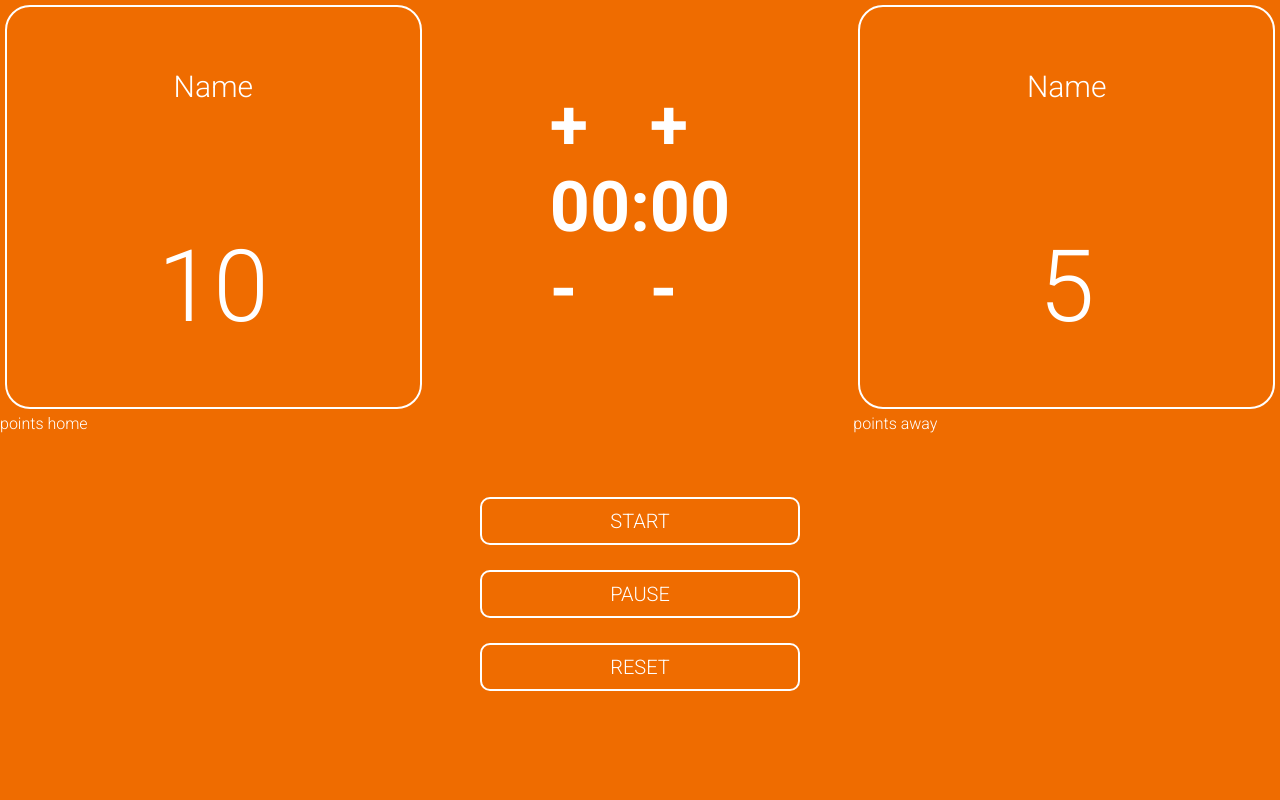
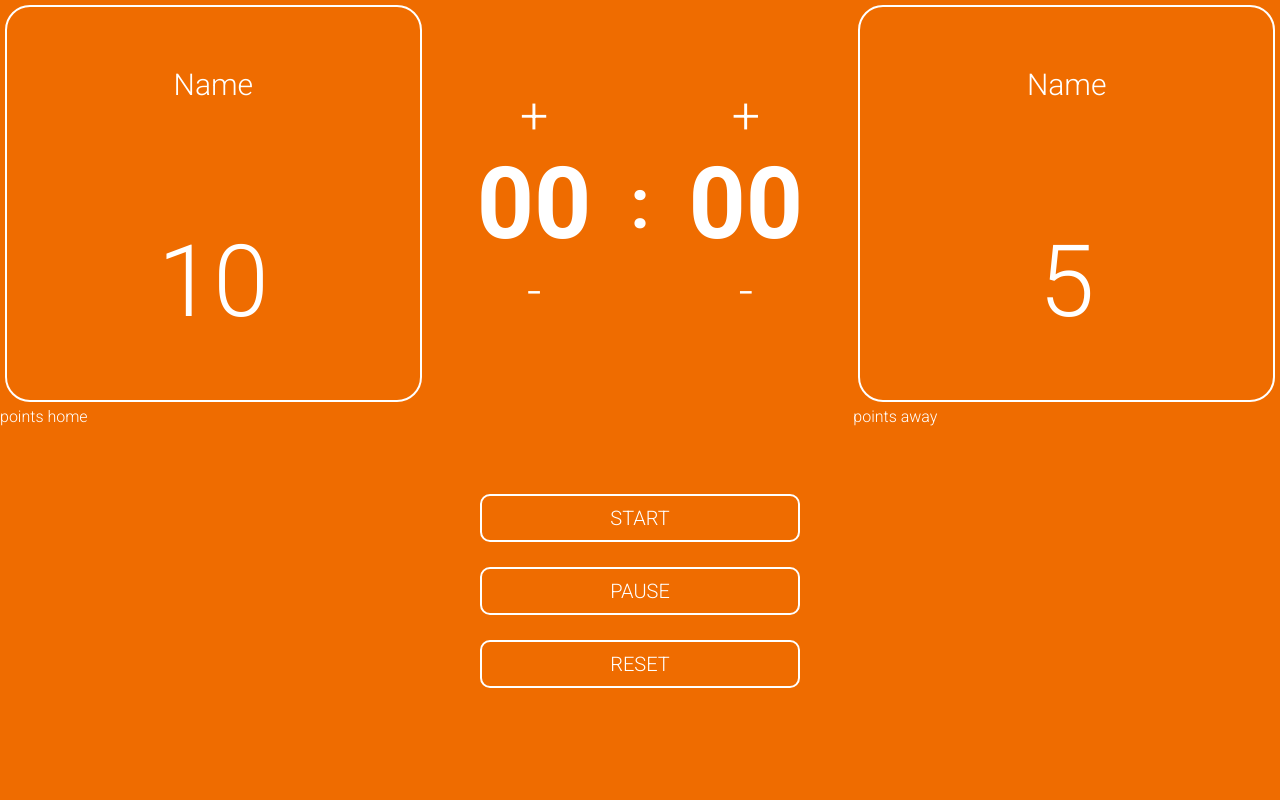
Before and after one commit to qkiczw/myBasketBallScoreboard, a plain HTML site: page index.html in a window 1280 px wide. Drawn offline with Linux system fonts and the light colour scheme.

Commit message:
I added code to increase and decrase minutes

```diff
--- a/index.html
+++ b/index.html
@@ -29,15 +29,15 @@
             </div>
             <div class="countdown__timer">
                 <div class="countdown__timer__minutes">
-                    <div class="countdown__timer--increase">+</div>
+                    <div class="countdown__timer--increase"><button class="btn__increase--time btn__increase__minutes">+</button></div>
                     <div class="countdown__timer__current--minutes"></div>
-                    <div class="countdown__timer--decrease">-</div>
+                    <div class="countdown__timer--decrease"><button class="btn__decrease--time btn__decrease__minutes">-</button></div>
                 </div>
                 <div class="countdown__timer-colon">:</div>
                 <div class="countdown__timer__seconds">
-                    <div class="countdown__timer--increase">+</div>
+                    <div class="countdown__timer--increase"><button class="btn__increase--time btn__increase__seconds">+</button></div>
                     <div class="countdown__timer__current--seconds"></div>
-                    <div class="countdown__timer--decrease">-</div>
+                    <div class="countdown__timer--decrease"><button class="btn__decrease--time btn__decrease__seconds">-</button></div>
                 </div>
             </div>
 
--- a/script.js
+++ b/script.js
@@ -1,5 +1,10 @@
 const BTN_START = document.querySelector('.btn__start');
 const BTN_PAUSE= document.querySelector('.btn__pause');
+const BTN_INCREASE_MINUTES = document.querySelector('.btn__increase__minutes')
+const BTN_DECREASE_MINUTES = document.querySelector('.btn__decrease__minutes')
+const BTN_INCREASE_SECONDS = document.querySelector('.btn__increase__seconds')
+const BTN_DECREASE_SECONDS = document.querySelector('.btn__decrease__seconds')
+
 let countDownElMinutes = document.querySelector('.countdown__timer__current--minutes');
 let countDownElSeconds = document.querySelector('.countdown__timer__current--seconds');
 
@@ -9,9 +14,7 @@ let defaultSartSeconds = 0;
 countDownElMinutes.innerHTML = defaultSartMinutes < 10 ? `0${defaultSartMinutes}` : defaultSartMinutes;
 countDownElSeconds.innerHTML = defaultSartSeconds < 10 ? `0${defaultSartSeconds}` : defaultSartSeconds;
 
-
-const startingMinutes = 0.10;
-let time = startingMinutes * 60;
+let time = defaultSartMinutes * 60;
 
 
 const countDownEl = document.querySelector('.countdown__time');
@@ -28,7 +31,6 @@ function updateCountdown() {
     countDownElMinutes.innerHTML = minutes;
     countDownElSeconds.innerHTML = seconds;
 
-    // countDownEl.innerHTML = `${minutes}:${seconds}`;
     time--;
 
     console.log(time)
@@ -46,3 +48,24 @@ BTN_PAUSE.addEventListener('click', function() {
     clearInterval(startCountign);
     BTN_START.disabled = false;
 })
+BTN_INCREASE_MINUTES.addEventListener('click', function() {
+    defaultSartMinutes++
+    countDownElMinutes.innerHTML = defaultSartMinutes < 10 ? `0${defaultSartMinutes}` : defaultSartMinutes;
+    console.log(defaultSartMinutes);
+    time = defaultSartMinutes * 60;
+})
+BTN_DECREASE_MINUTES.addEventListener('click', function() {
+    defaultSartMinutes--
+    defaultSartMinutes < 0 ? defaultSartMinutes = 0 : defaultSartMinutes;
+    countDownElMinutes.innerHTML = defaultSartMinutes < 10 ? `0${defaultSartMinutes}` : defaultSartMinutes;
+    time = defaultSartMinutes * 60;
+})
+BTN_INCREASE_SECONDS.addEventListener('click', function() {
+    defaultSartSeconds++
+    countDownElSeconds.innerHTML = defaultSartSeconds < 10 ? `0${defaultSartSeconds}` : defaultSartSeconds;
+})
+BTN_DECREASE_SECONDS.addEventListener('click', function() {
+    defaultSartSeconds--
+    defaultSartSeconds < 0 ? defaultSartSeconds = 0 : defaultSartSeconds;
+    countDownElSeconds.innerHTML = defaultSartSeconds < 10 ? `0${defaultSartSeconds}` : defaultSartSeconds;
+})
--- a/style.css
+++ b/style.css
@@ -77,3 +77,30 @@
   font-size: 70px;
   font-weight: bold;
 }
+.countdown__timer__minutes,
+.countdown__timer__seconds {
+  width: 45%;
+}
+.countdown__timer--increase,
+.countdown__timer--decrease {
+  display: flex;
+  justify-content: center;
+  align-items: center;
+  font-size: 50px;
+
+}
+
+.countdown__timer__current--minutes,
+.countdown__timer__current--seconds {
+  display: flex;
+  justify-content: center;
+  font-size: 100px;
+}
+.btn__increase--time,
+.btn__decrease--time {
+  color: #ffffff;
+  border: none;
+  background: none;
+  font-size: 50px;
+  cursor: pointer;
+}
```
